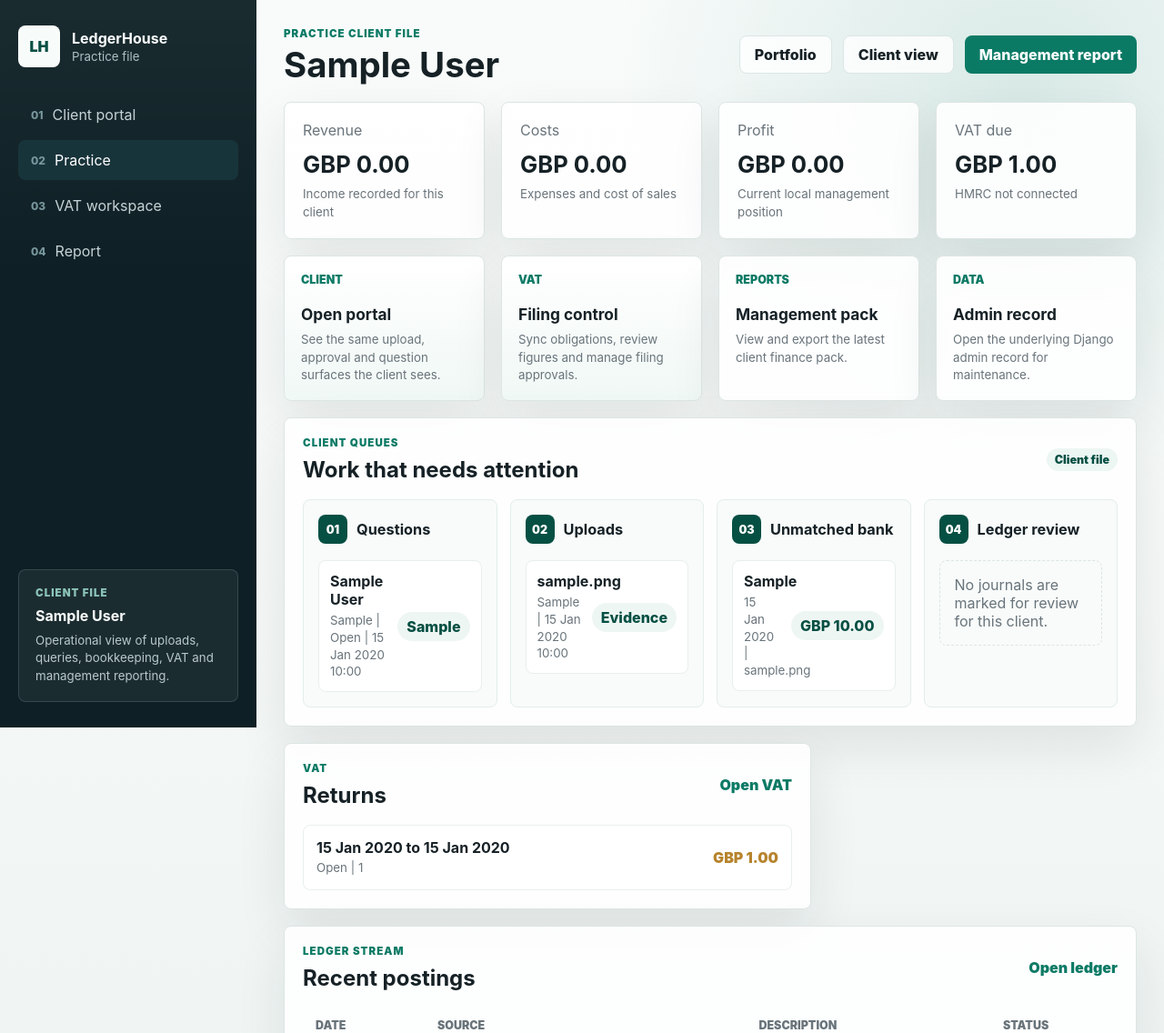
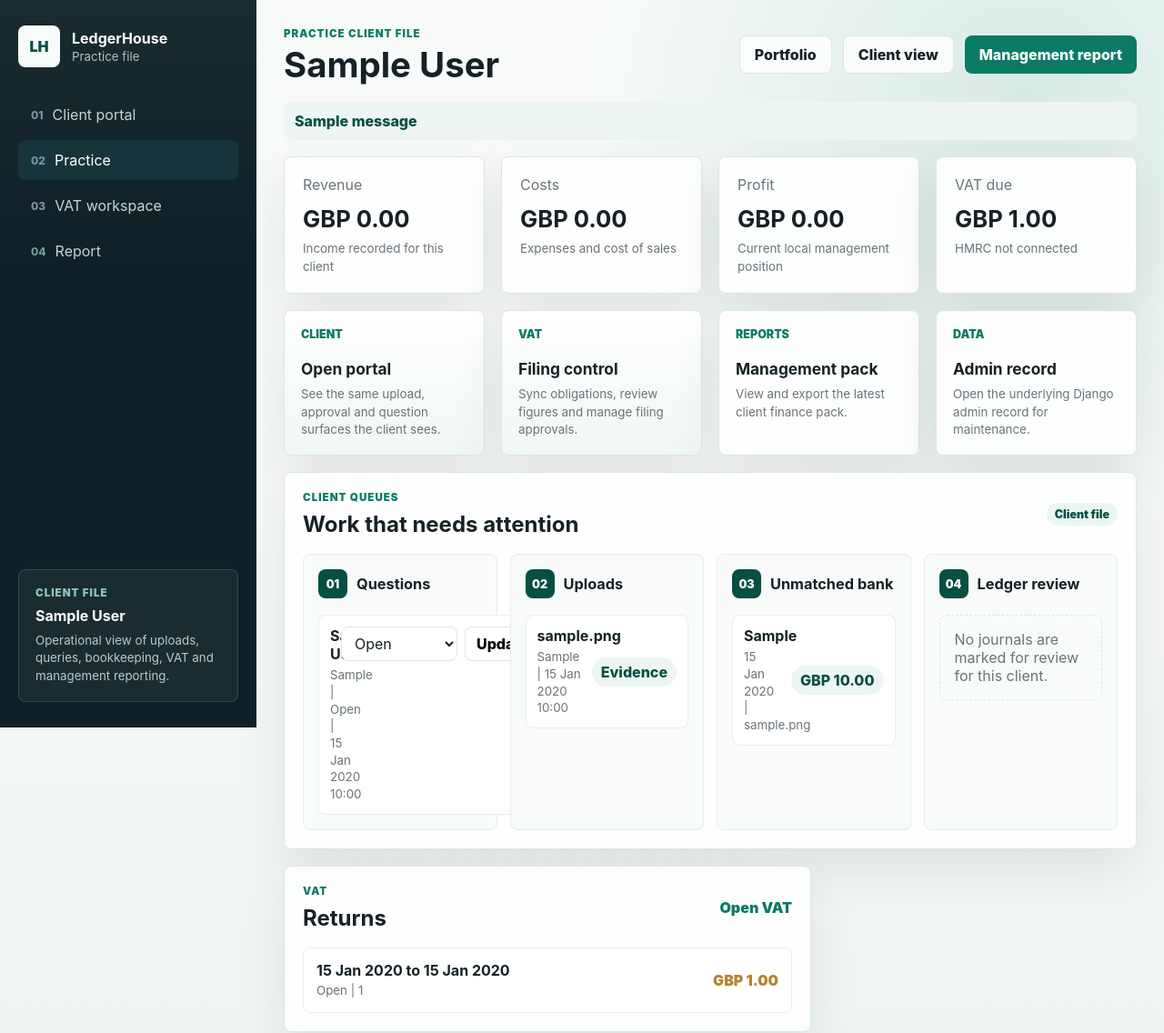
Before and after one commit to kfrem/ledgerhouse, a Django app: page /practice/clients/00000000-0000-0000-0000-000000000001/ in a window 1280 px wide. Shown: the top 1136 px of the page at 91% size. Run offline with Django 5.2, Linux system fonts and the light colour scheme; a user stored in the database is signed in; tables that the repository leaves empty hold one stand-in row (values such as "Sample post"); one stand-in notice (Sample message) is shown.

Commit message:
Add client question triage controls

```diff
--- a/accounting/views.py
+++ b/accounting/views.py
@@ -248,6 +248,29 @@ def practice_client_detail(request, tenant_id):
         tenant = Tenant.objects.get(id=tenant_id)
     except Tenant.DoesNotExist as exc:
         raise Http404("Company not found") from exc
+
+    if request.method == "POST":
+        action = request.POST.get("action")
+        if action == "update_client_request":
+            request_id = request.POST.get("request_id")
+            status = request.POST.get("status")
+            valid_statuses = {"Open", "InProgress", "Resolved"}
+            client_request = ClientRequest.objects.filter(tenant=tenant, id=request_id).first()
+            if not client_request:
+                messages.error(request, "Client question was not found for this client.")
+            elif status not in valid_statuses:
+                messages.error(request, "Choose a valid client question status.")
+            else:
+                client_request.status = status
+                if status == "Resolved":
+                    client_request.resolved_at = timezone.now()
+                    client_request.resolved_by = request.user.get_username() or "practice"
+                else:
+                    client_request.resolved_at = None
+                    client_request.resolved_by = ""
+                client_request.save(update_fields=["status", "resolved_at", "resolved_by", "updated_at"])
+                messages.success(request, f"Client question marked {status}.")
+        return redirect("practice_client_detail", tenant_id=tenant.id)
 
     report = management_report_context(tenant)
     reconciled_ids = BankReconciliation.objects.filter(tenant=tenant).values("bank_transaction_id")
--- a/static/accounting/dashboard.css
+++ b/static/accounting/dashboard.css
@@ -1271,6 +1271,31 @@ select {
     padding: 12px;
 }
 
+.request-triage-item {
+    align-items: start;
+}
+
+.request-triage-form {
+    display: flex;
+    align-items: center;
+    gap: 8px;
+    min-width: 220px;
+}
+
+.request-triage-form select {
+    min-height: 38px;
+    border: 1px solid var(--line);
+    border-radius: 8px;
+    padding: 0 10px;
+    background: #fff;
+    color: var(--ink);
+}
+
+.request-triage-form .ghost-button {
+    min-height: 38px;
+    padding: 0 12px;
+}
+
 .request-item,
 .report-item,
 .activity-item {
--- a/templates/accounting/practice_client_detail.html
+++ b/templates/accounting/practice_client_detail.html
@@ -43,6 +43,14 @@
                 <a class="solid-button" href="{% url 'management_report' tenant.id %}">Management report</a>
             </div>
         </header>
+
+        {% if messages %}
+        <div class="message-list page-messages">
+            {% for message in messages %}
+            <div class="message {{ message.tags }}">{{ message }}</div>
+            {% endfor %}
+        </div>
+        {% endif %}
 
         <section class="summary-grid" aria-label="Client file metrics">
             <article class="metric">
@@ -107,13 +115,23 @@
                         </div>
                         <div class="queue-list">
                             {% for request_item in client_requests %}
-                            <a class="queue-item" href="/admin/accounting/clientrequest/{{ request_item.id }}/change/">
+                            <div class="queue-item request-triage-item">
                                 <span>
                                     <strong>{{ request_item.subject }}</strong>
                                     <small>{{ request_item.category }} | {{ request_item.status }} | {{ request_item.submitted_at|date:"d M Y H:i" }}</small>
                                 </span>
-                                <em>{{ request_item.priority }}</em>
-                            </a>
+                                <form class="request-triage-form" method="post">
+                                    {% csrf_token %}
+                                    <input type="hidden" name="action" value="update_client_request">
+                                    <input type="hidden" name="request_id" value="{{ request_item.id }}">
+                                    <select name="status" aria-label="Question status">
+                                        <option value="Open" {% if request_item.status == "Open" %}selected{% endif %}>Open</option>
+                                        <option value="InProgress" {% if request_item.status == "InProgress" %}selected{% endif %}>In progress</option>
+                                        <option value="Resolved" {% if request_item.status == "Resolved" %}selected{% endif %}>Resolved</option>
+                                    </select>
+                                    <button class="ghost-button" type="submit">Update</button>
+                                </form>
+                            </div>
                             {% empty %}
                             <div class="empty-state">No client questions have been submitted.</div>
                             {% endfor %}
```
Also changed, not shown: accounting/tests/test_client_portal_workflows.py (+32 -0 lines), docs/testing/client_question_triage_workflow.md (added, +57 -0 lines).
